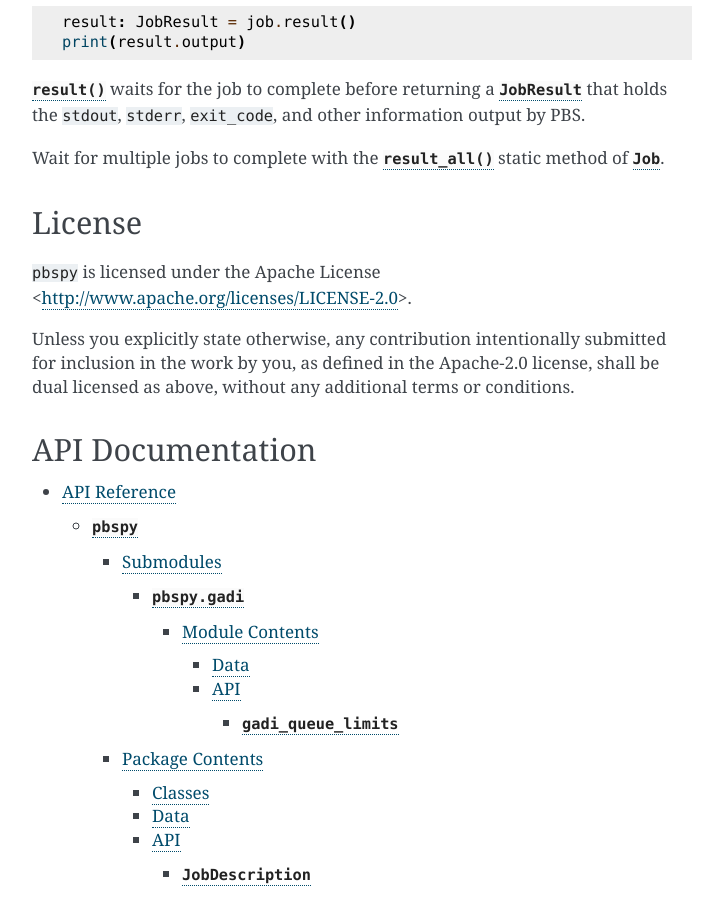
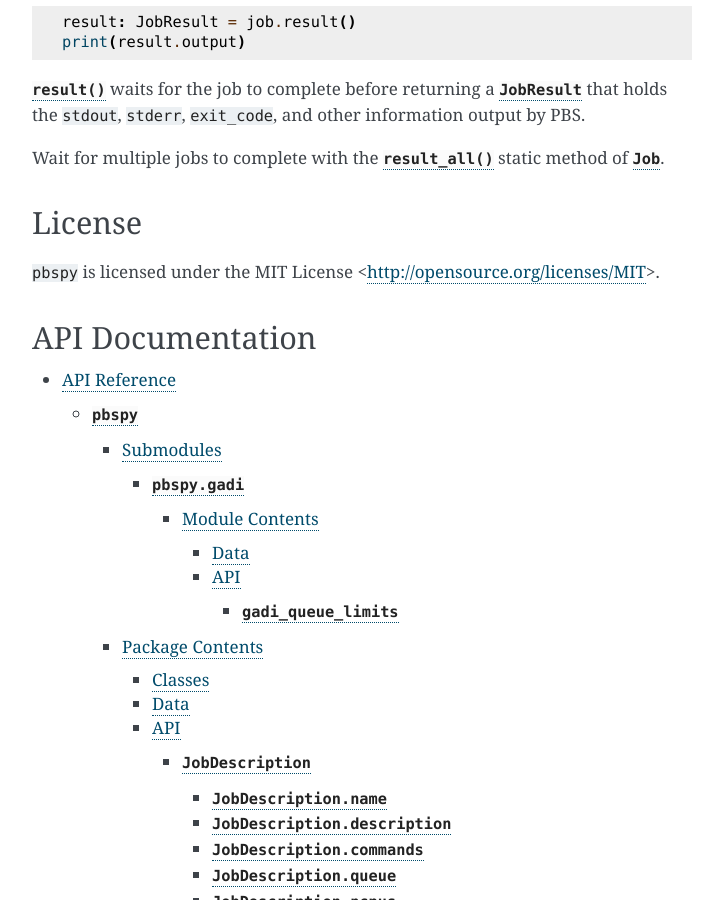
Before and after one commit to MaterialsPhysicsANU/pbspy, a Sphinx documentation site: the page built from docs/index.rst, in a window 1280 px wide and 900 px high, scrolled down 1597 px. Shown: the whole window, without its empty margins (388-1111 px from the left). Built offline with Sphinx 7.4.7, drawn with Linux system fonts in a browser that asks for light colours.

Commit message:
Switch to the MIT license

```diff
--- a/docs/index.rst
+++ b/docs/index.rst
@@ -98,9 +98,7 @@ Wait for multiple jobs to complete with the :py:meth:`~pbspy.Job.result_all()` s
 License
 -----------------
 
-``pbspy`` is licensed under the Apache License <http://www.apache.org/licenses/LICENSE-2.0>.
-
-Unless you explicitly state otherwise, any contribution intentionally submitted for inclusion in the work by you, as defined in the Apache-2.0 license, shall be dual licensed as above, without any additional terms or conditions.
+``pbspy`` is licensed under the MIT License <http://opensource.org/licenses/MIT>.
 
 
 API Documentation
```
Also changed, not shown: CHANGELOG.md (+5 -0 lines), README.md (+1 -3 lines), pyproject.toml (+4 -3 lines), 1 other file.
